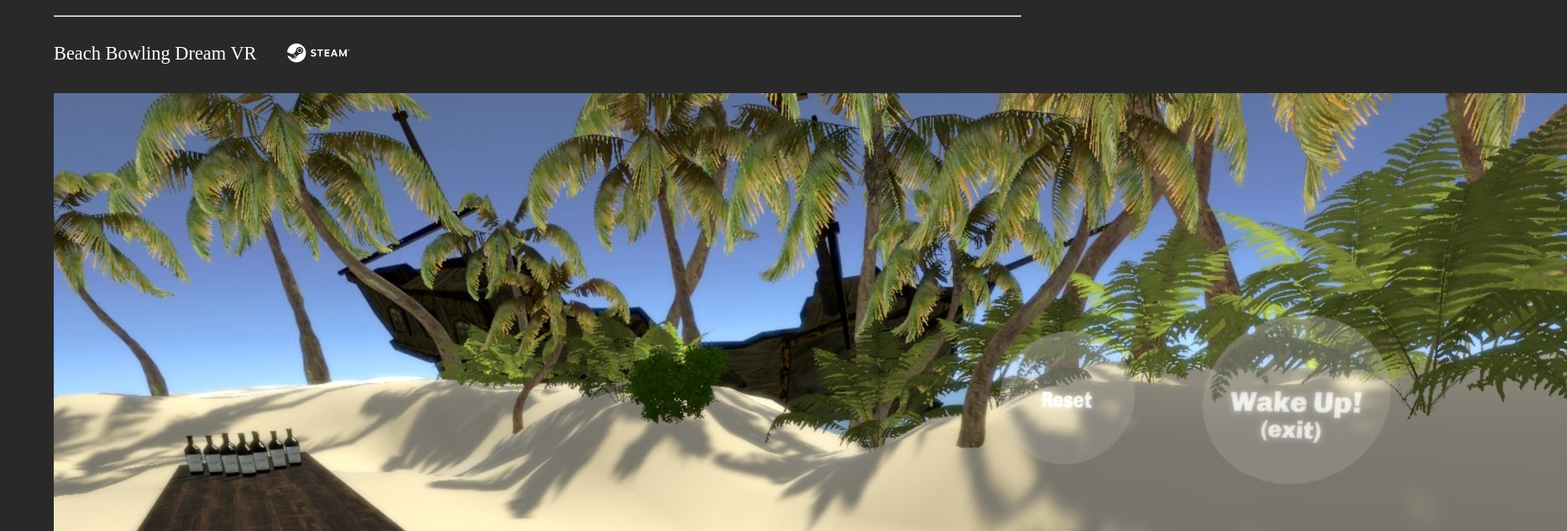
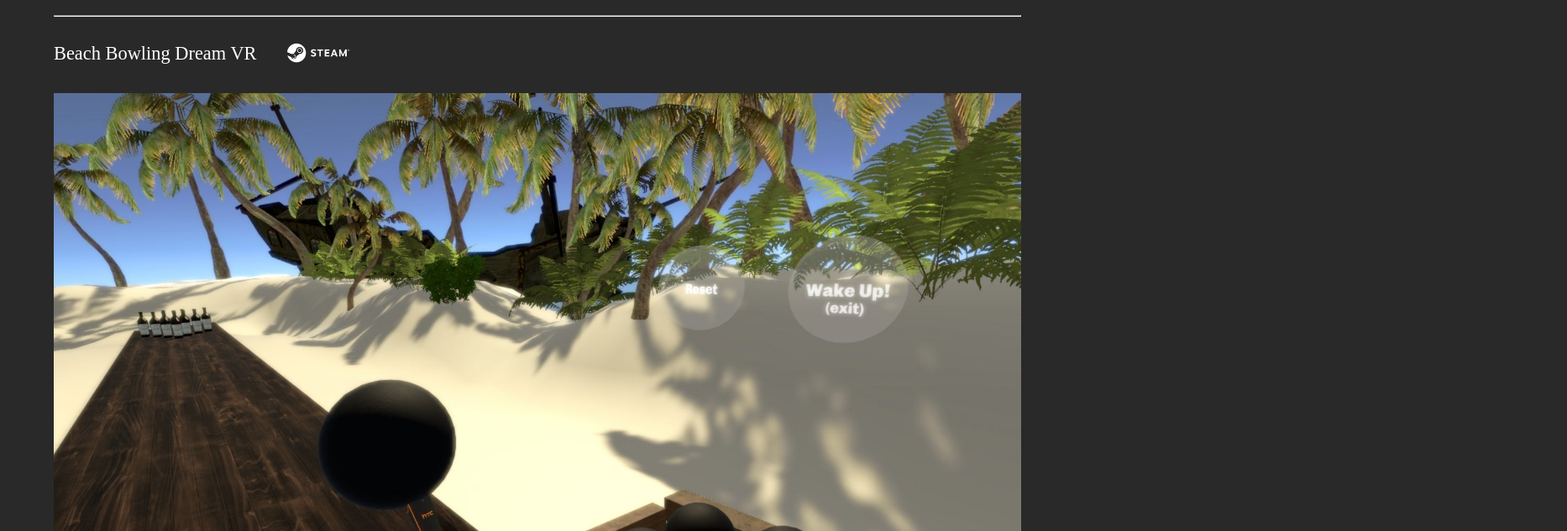
Before and after one commit to LucidDreamsVR/luciddreamsvr.github.io, a plain HTML site: page index.html in a window 1280 px wide. Shown: the part 371-1004 px from the top of the page at 84% size, 1866 px wide, since content can reach past the window. Drawn offline with Linux system fonts and the light colour scheme; a web font is replaced by a local one.

Commit message:
Update index.html

```diff
--- a/index.html
+++ b/index.html
@@ -35,7 +35,7 @@
       <div class="project">
         <hr>
         <p class="project-title">Beach Bowling Dream VR<a target="_blank" href="http://store.steampowered.com//app/557960"><img src="/images/steam.png" alt="Available on Steam"></a></p>
-        <img src="images/BeachBowlingDreamVR.jpg" alt="Beach Bowling Dream VR screenshot">
+        <img class="project-image" src="images/BeachBowlingDreamVR.jpg" alt="Beach Bowling Dream VR screenshot">
         <p class="project-details">
           My first game for the HTC Vive built with Unity 3D and released on Steam.<br />
           "A lucid dream about getting ship-wrecked on a deserted island and finding that the materials from your ship have been turned into a beach bowling alley by a friendly ghost of a pirate! A fun room-scale experience/mini-game for the HTC Vive. Can you unlock the pirate's treasure chest? The lock on it looks fairly brittle..."<br />
```
